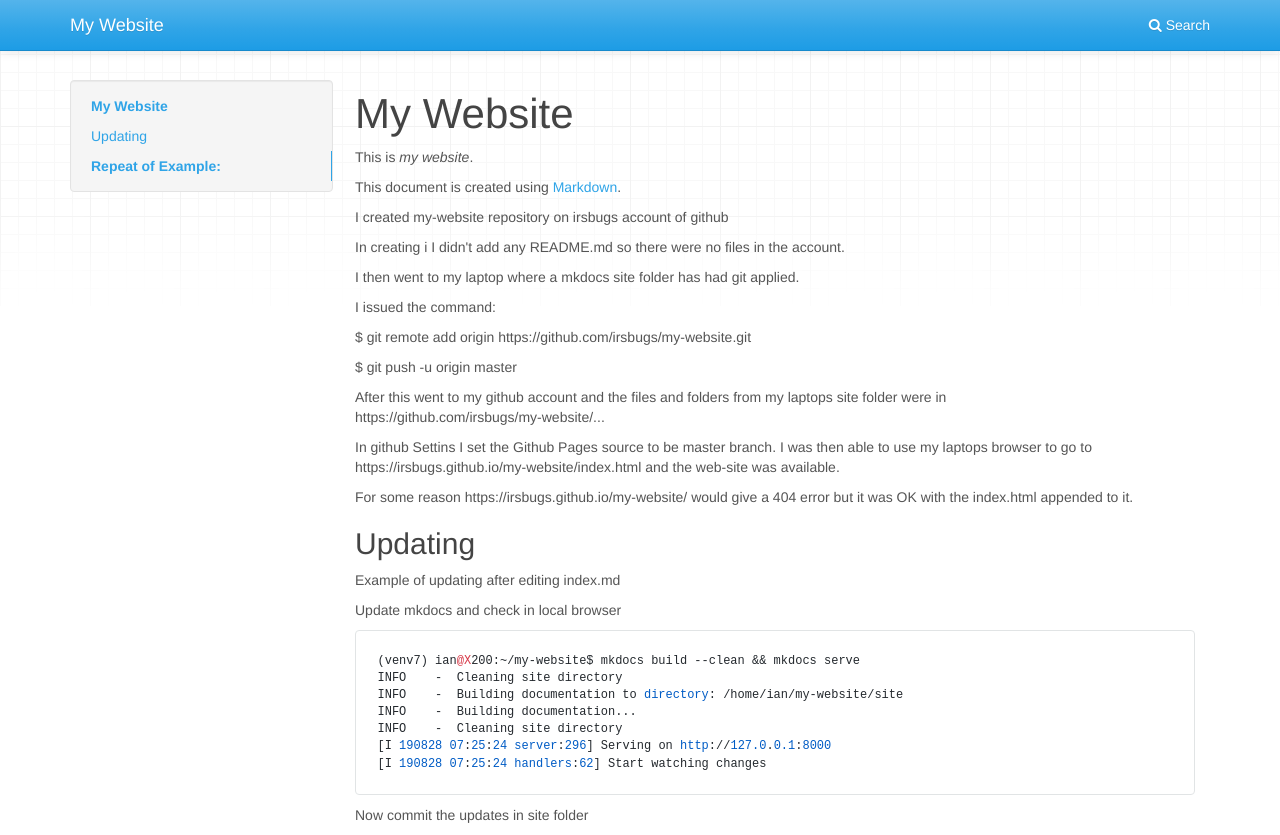
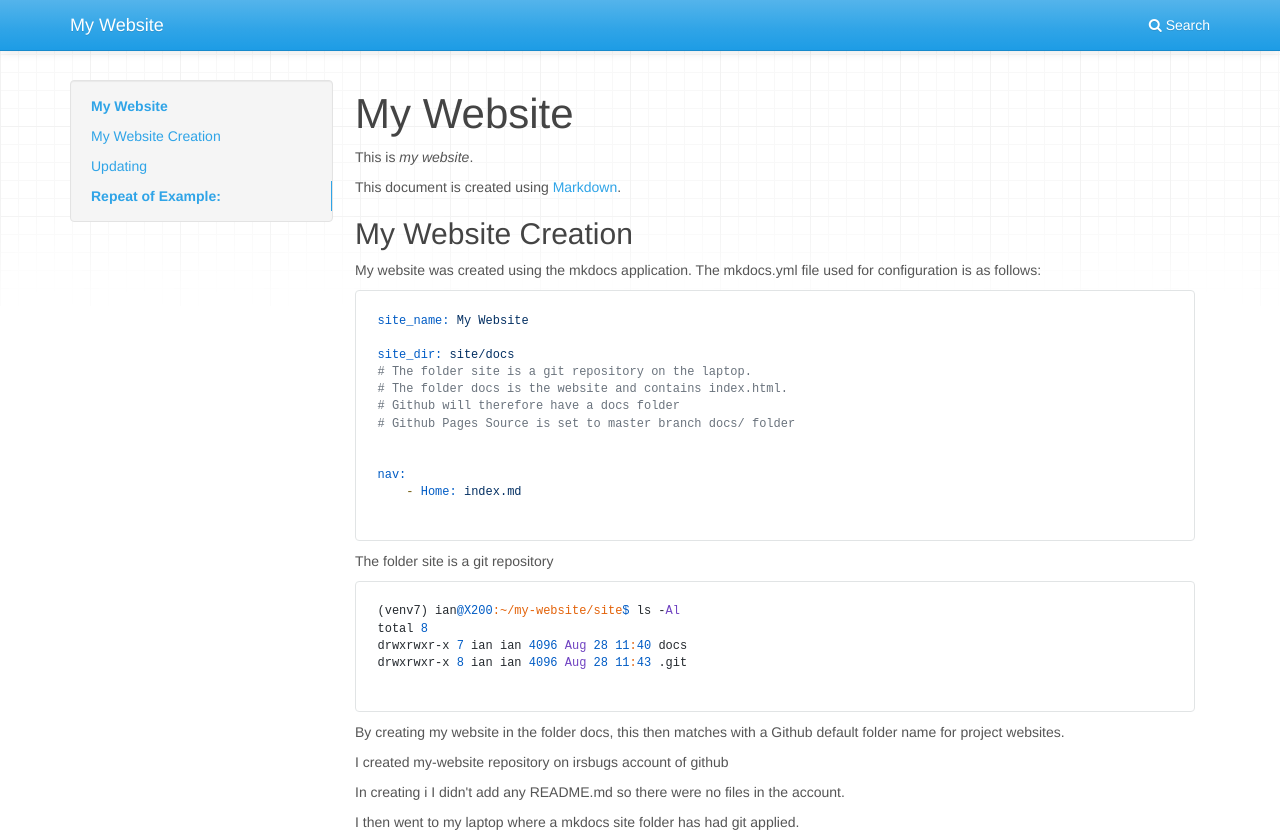
Before and after one commit to irsbugs/my-website, a plain HTML site: page docs/index.html in a window 1280 px wide. Shown: the top 835 px of the page. Drawn offline with nearby package versions, Linux system fonts and the light colour scheme.

Commit message:
update index.md

```diff
--- a/docs/index.html
+++ b/docs/index.html
@@ -53,6 +53,7 @@
                 <div class="col-md-3"><div class="bs-sidebar hidden-print affix well" role="complementary">
     <ul class="nav bs-sidenav">
         <li class="main active"><a href="#my-website">My Website</a></li>
+            <li><a href="#my-website-creation">My Website Creation</a></li>
             <li><a href="#updating">Updating</a></li>
             <li><a href="#repeat-of-example">Repeat of Example:</a></li>
     </ul>
@@ -62,6 +63,31 @@
 <h1 id="my-website">My Website</h1>
 <p>This is <em>my website</em>.</p>
 <p>This document is created using <a href="https://www.markdownguide.org/">Markdown</a>.</p>
+<h2 id="my-website-creation">My Website Creation</h2>
+<p>My website was created using the mkdocs application. The mkdocs.yml file used for configuration is as follows:</p>
+<pre><code>site_name: My Website
+
+site_dir: site/docs
+# The folder site is a git repository on the laptop.
+# The folder docs is the website and contains index.html.
+# Github will therefore have a docs folder
+# Github Pages Source is set to master branch docs/ folder
+
+
+nav:
+    - Home: index.md
+
+</code></pre>
+
+<p>The folder site is a git repository</p>
+<pre><code>(venv7) ian@X200:~/my-website/site$ ls -Al
+total 8
+drwxrwxr-x 7 ian ian 4096 Aug 28 11:40 docs
+drwxrwxr-x 8 ian ian 4096 Aug 28 11:43 .git
+
+</code></pre>
+
+<p>By creating my website in the folder docs, this then matches with a Github default folder name for project websites.</p>
 <p>I created my-website repository on irsbugs account of github</p>
 <p>In creating i I didn't add any README.md so there were no files in the account.</p>
 <p>I then went to my laptop where a mkdocs site folder has had git applied.</p>
@@ -212,5 +238,5 @@ Counting objects: 6, done.</p>
 
 <!--
 MkDocs version : 1.0.4
-Build Date UTC : 2019-08-27 23:40:30
+Build Date UTC : 2019-08-27 23:49:54
 -->
```
Also changed, not shown: docs/search/search_index.json (+1 -1 lines), 1 other file.
